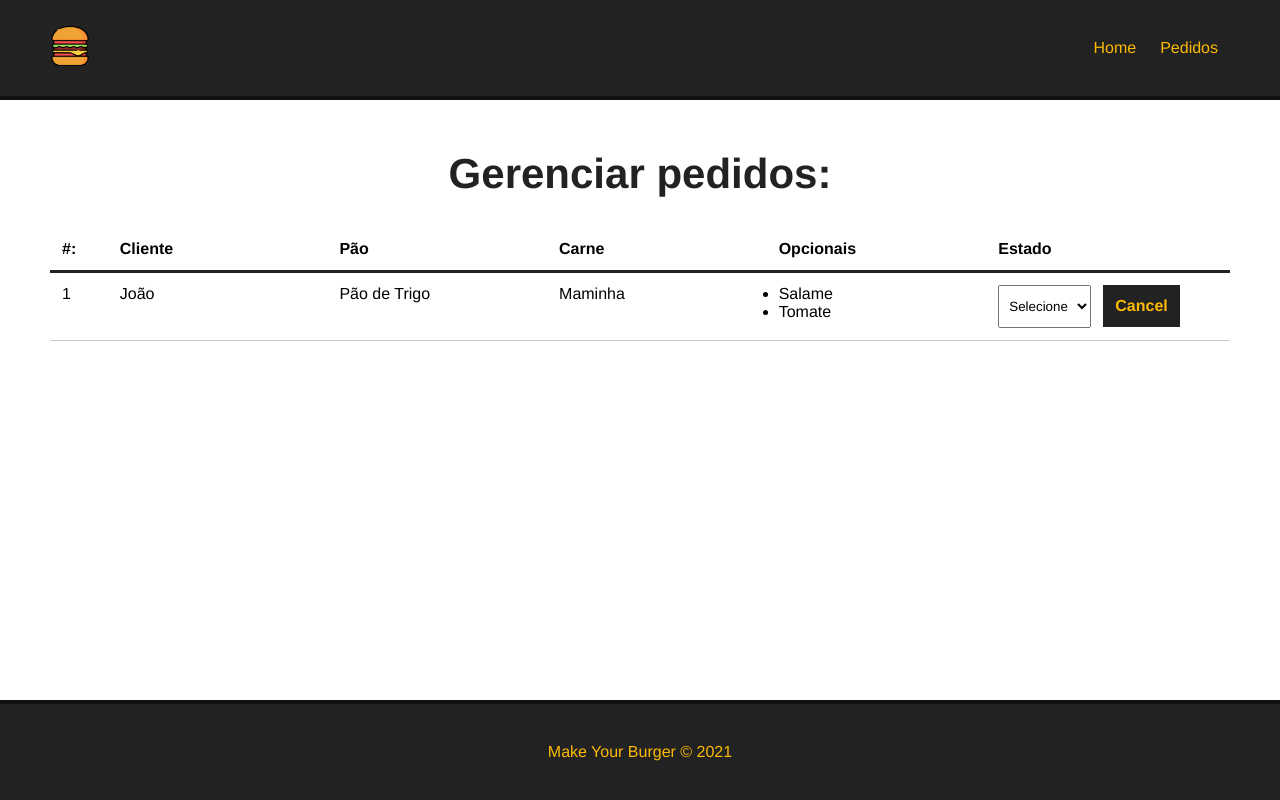
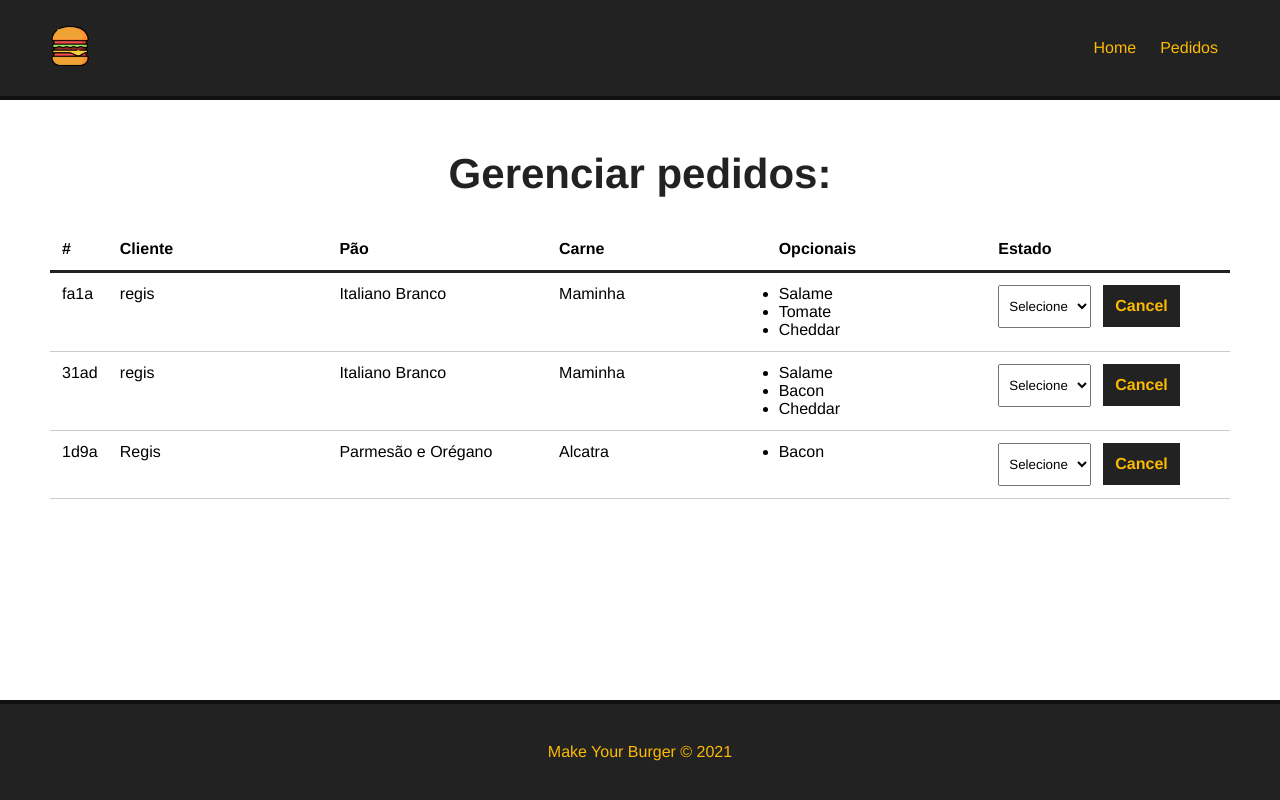
Before and after one commit to regislopeseso/Curso_Vue3_Mattheus_Battisti, a Vue app in the folder 3_make_your_burger/: page /pedidos in a window 1280 px wide. Built offline with nearby package versions, Linux system fonts and the light colour scheme; data requests are answered from the project's data file.

Commit message:
Add Aula 29 - Resgatando pedidos do banco

```diff
--- a/3_make_your_burger/src/components/Dashboard.vue
+++ b/3_make_your_burger/src/components/Dashboard.vue
@@ -2,7 +2,7 @@
   <div id="burger-table">
     <div>
       <div id="burger-table-heading">
-        <div class="order-id">#:</div>
+        <div class="order-id">#</div>
         <div>Cliente</div>
         <div>Pão</div>
         <div>Carne</div>
@@ -12,15 +12,14 @@
     </div>
 
     <div id="burger-table-rows">
-      <div class="burger-table-row">
-        <div class="order-number">1</div>
-        <div>João</div>
-        <div>Pão de Trigo</div>
-        <div>Maminha</div>
+      <div class="burger-table-row" v-for="burger in burgers" :key="burger.id">
+        <div class="order-number">{{ burger.id }}</div>
+        <div>{{ burger.nome }}</div>
+        <div>{{ burger.pao }}</div>
+        <div>{{ burger.carne }}</div>
         <div>
           <ul>
-            <li>Salame</li>
-            <li>Tomate</li>
+            <li v-for="(opcional, index) in burger.opcionais" :key="index">{{ opcional }}</li>
           </ul>
         </div>
         <div>
@@ -36,7 +35,28 @@
 
 <script>
   export default {
-    name: "Dashboard"
+    name: "Dashboard",
+    data() {
+      return {
+        burgers: null,
+        burger_id: null,
+        status: []
+      }
+    },
+    methods: {
+      async getPedidos() {
+        const req = await fetch("http://localhost:3000/burgers");
+
+        const data = await req.json();
+
+        this.burgers = data;
+
+
+      }
+    },
+    mounted() {
+      this.getPedidos();
+    }
   }
 </script>
 
```
